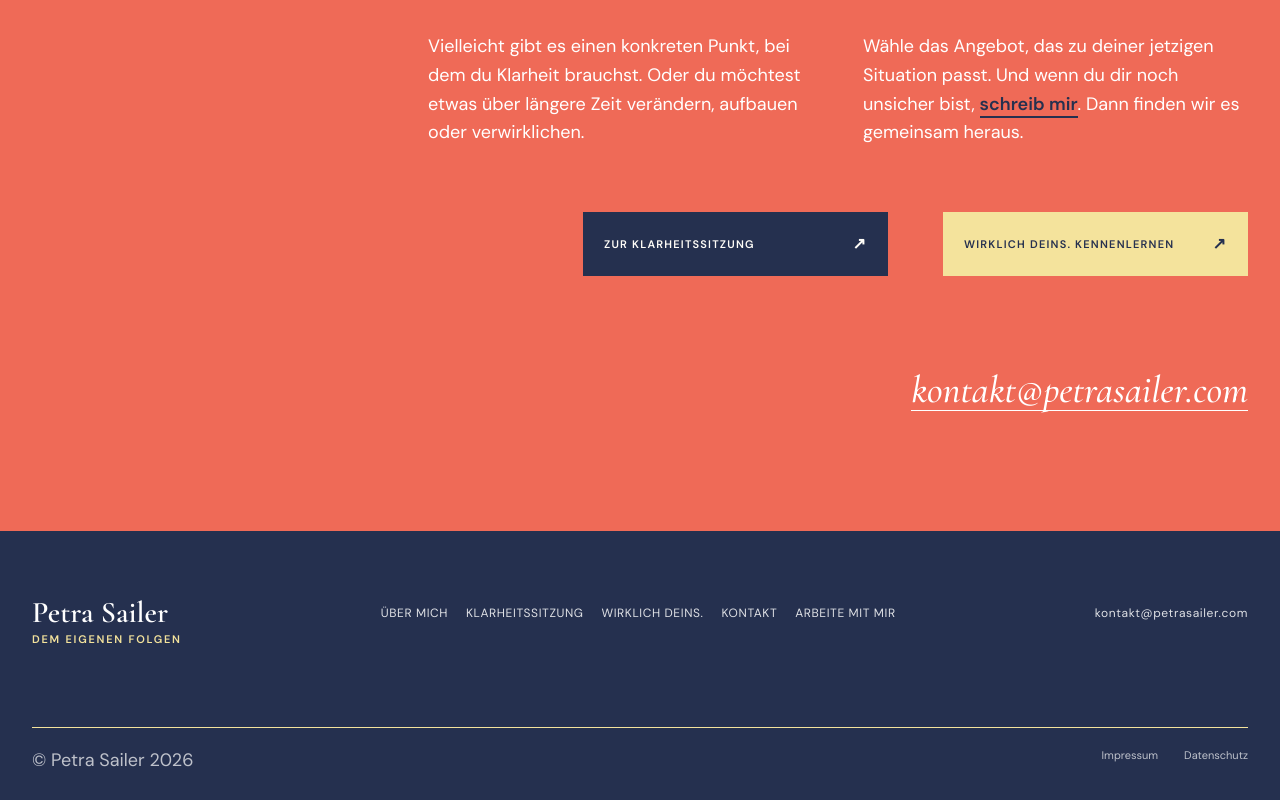
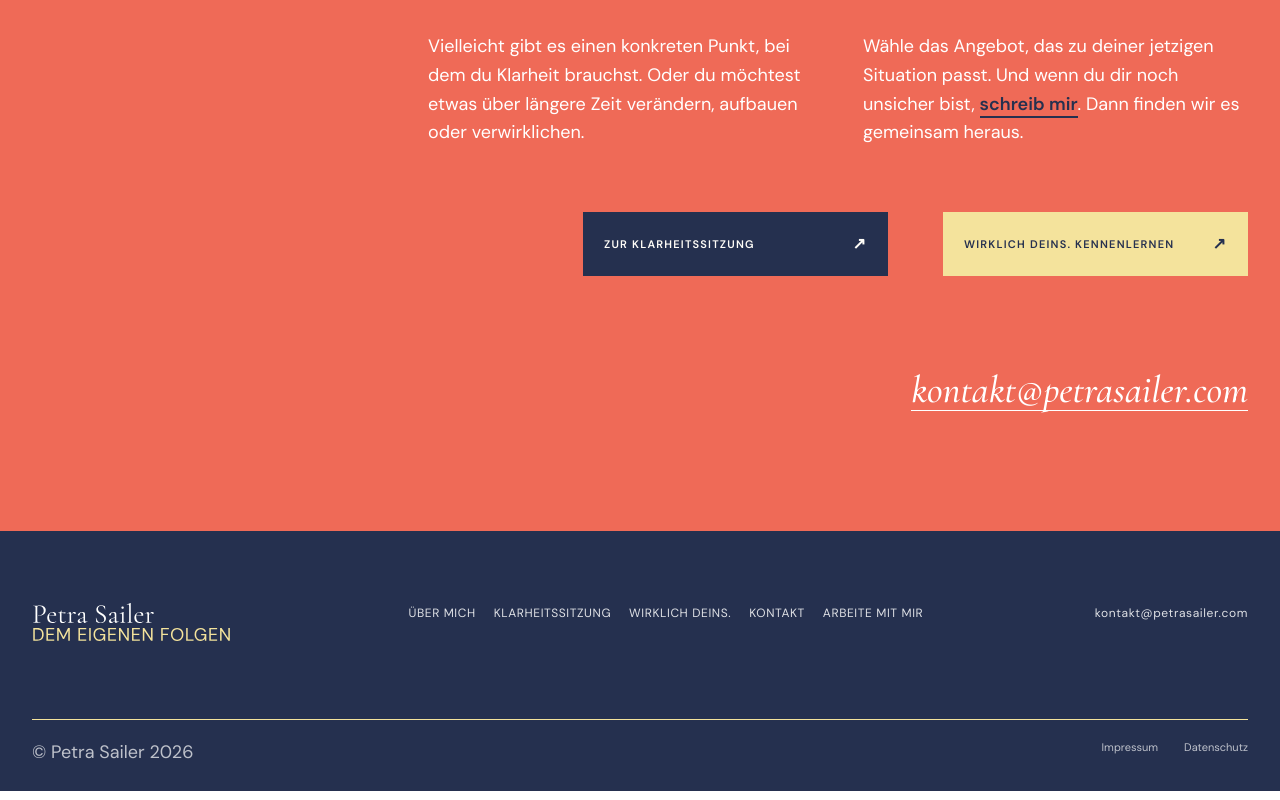
Before and after one commit to liberdade-ai/petrasailer, a Next.js app: page / in a window 1280 px wide. Shown: the part 8726-9526 px from the top of the page. Built offline with nearby package versions, Linux system fonts and the light colour scheme.

Commit message:
Replace footer logo across site

```diff
--- a/app/(website)/Home.tsx
+++ b/app/(website)/Home.tsx
@@ -211,7 +211,7 @@ export default function HomeContent() {
       </main>
 
       <footer className={styles.footer}>
-        <a className={styles.footerBrand} href="#top"><strong>Petra Sailer</strong><span>Dem Eigenen folgen</span></a>
+        <a className={styles.footerBrand} href="#top"><img src="/petra-sailer-footer-logo.svg" alt="" /></a>
         <nav aria-label="Footer-Navigation"><NavLinks /><a href="/arbeite-mit-mir/">ARBEITE MIT MIR</a></nav>
         <a className={styles.footerEmail} href="mailto:kontakt@petrasailer.com" data-umami-event="contact_click" data-umami-event-method="email" data-umami-event-location="footer">kontakt@petrasailer.com</a>
         <div className={styles.footerBottom}>
--- a/app/(website)/arbeite-mit-mir/page.tsx
+++ b/app/(website)/arbeite-mit-mir/page.tsx
@@ -100,7 +100,7 @@ export default function WorkWithMePage() {
         </section>
       </main>
 
-      <footer className={`${shell.footer} ${siteStyles.siteFooter}`}><a className={shell.footerBrand} href="#top"><strong>Petra Sailer</strong><span>Dem Eigenen folgen</span></a><nav aria-label="Footer-Navigation"><a href="/ueber-mich/">ÜBER MICH</a><a href="/klarheitssitzung/">KLARHEITSSITZUNG</a><a href="/wirklich-deins/">WIRKLICH DEINS.</a><a href="/kontakt/">KONTAKT</a><a href="#top" aria-current="page">ARBEITE MIT MIR</a></nav><a className={shell.footerEmail} href="mailto:kontakt@petrasailer.com" data-umami-event="contact_click" data-umami-event-method="email" data-umami-event-location="footer">kontakt@petrasailer.com</a><div className={shell.footerBottom}><p>© Petra Sailer 2026</p><div><a href="https://petrasailer.com/impressum/">Impressum</a><a href="https://petrasailer.com/datenschutz/">Datenschutz</a></div></div></footer>
+      <footer className={`${shell.footer} ${siteStyles.siteFooter}`}><a className={shell.footerBrand} href="#top"><img src="/petra-sailer-footer-logo.svg" alt="" /></a><nav aria-label="Footer-Navigation"><a href="/ueber-mich/">ÜBER MICH</a><a href="/klarheitssitzung/">KLARHEITSSITZUNG</a><a href="/wirklich-deins/">WIRKLICH DEINS.</a><a href="/kontakt/">KONTAKT</a><a href="#top" aria-current="page">ARBEITE MIT MIR</a></nav><a className={shell.footerEmail} href="mailto:kontakt@petrasailer.com" data-umami-event="contact_click" data-umami-event-method="email" data-umami-event-location="footer">kontakt@petrasailer.com</a><div className={shell.footerBottom}><p>© Petra Sailer 2026</p><div><a href="https://petrasailer.com/impressum/">Impressum</a><a href="https://petrasailer.com/datenschutz/">Datenschutz</a></div></div></footer>
     </div>
   );
 }
--- a/app/(website)/base.module.css
+++ b/app/(website)/base.module.css
@@ -148,9 +148,8 @@
 .email { display: block; width: max-content; margin: 95px 0 0 auto; font: italic 500 clamp(28px, 3vw, 42px)/1 "Cormorant Garamond", Georgia, serif; border-bottom: 1px solid currentColor; }
 
 .footer { display: grid; grid-template-columns: .8fr 1.2fr 1fr; gap: 70px; padding: 80px max(32px, calc((100vw - 1280px) / 2)) 28px; background: var(--blue); color: var(--white); }
-.footerBrand { display: flex; flex-direction: column; gap: 2px; }
-.footerBrand strong { font: 600 30px/1 "Cormorant Garamond", Georgia, serif; }
-.footerBrand span { color: var(--sun); font-size: 11px; font-weight: 600; letter-spacing: .16em; text-transform: uppercase; }
+.footerBrand { display: block; height: 43px; overflow: hidden; }
+.footerBrand img { display: block; width: 205px; max-width: none; height: auto; }
 .footer nav { display: grid; grid-template-columns: 1fr 1fr; gap: 14px 30px; }
 .footer nav a, .footerEmail { font-size: 12px; letter-spacing: .05em; opacity: .85; }
 .footer nav a:hover, .footerEmail:hover { opacity: 1; color: var(--sun); }
--- a/app/(website)/kennenlerngespraech/page.tsx
+++ b/app/(website)/kennenlerngespraech/page.tsx
@@ -68,7 +68,7 @@ export default function IntroCallPage() {
       </main>
 
       <footer className={`${shell.footer} ${siteStyles.siteFooter}`}>
-        <a className={shell.footerBrand} href="#top"><strong>Petra Sailer</strong><span>Dem Eigenen folgen</span></a>
+        <a className={shell.footerBrand} href="#top"><img src="/petra-sailer-footer-logo.svg" alt="" /></a>
         <nav aria-label="Footer-Navigation"><a href="/ueber-mich/">ÜBER MICH</a><a href="/klarheitssitzung/">KLARHEITSSITZUNG</a><a href="/wirklich-deins/">WIRKLICH DEINS.</a><a href="/kontakt/">KONTAKT</a><a href="/arbeite-mit-mir/">ARBEITE MIT MIR</a></nav>
         <a className={shell.footerEmail} href="mailto:kontakt@petrasailer.com" data-umami-event="contact_click" data-umami-event-method="email" data-umami-event-location="footer">kontakt@petrasailer.com</a>
         <div className={shell.footerBottom}><p>© Petra Sailer 2026</p><div><a href="https://petrasailer.com/impressum/">Impressum</a><a href="https://petrasailer.com/datenschutz/">Datenschutz</a></div></div>
--- a/app/(website)/klarheitssitzung/page.tsx
+++ b/app/(website)/klarheitssitzung/page.tsx
@@ -210,7 +210,7 @@ export default function ClarityPage() {
       </main>
 
       <footer className={`${shell.footer} ${siteStyles.siteFooter}`}>
-        <a className={shell.footerBrand} href="#top"><strong>Petra Sailer</strong><span>Dem Eigenen folgen</span></a>
+        <a className={shell.footerBrand} href="#top"><img src="/petra-sailer-footer-logo.svg" alt="" /></a>
         <nav aria-label="Footer-Navigation"><a href="/ueber-mich/">ÜBER MICH</a><a href="#top">KLARHEITSSITZUNG</a><a href="/wirklich-deins/">WIRKLICH DEINS.</a><a href="/kontakt/">KONTAKT</a><a href="/arbeite-mit-mir/">ARBEITE MIT MIR</a></nav>
         <a className={shell.footerEmail} href="mailto:kontakt@petrasailer.com" data-umami-event="contact_click" data-umami-event-method="email" data-umami-event-location="footer">kontakt@petrasailer.com</a>
         <div className={shell.footerBottom}><p>© Petra Sailer 2026</p><div><a href="https://petrasailer.com/impressum/">Impressum</a><a href="https://petrasailer.com/datenschutz/">Datenschutz</a></div></div>
--- a/app/(website)/kontakt/page.tsx
+++ b/app/(website)/kontakt/page.tsx
@@ -73,7 +73,7 @@ export default function ContactPage() {
         </section>
       </main>
 
-      <footer className={`${shell.footer} ${siteStyles.siteFooter}`}><a className={shell.footerBrand} href="#top"><strong>Petra Sailer</strong><span>Dem Eigenen folgen</span></a><nav aria-label="Footer-Navigation"><a href="/ueber-mich/">ÜBER MICH</a><a href="/klarheitssitzung/">KLARHEITSSITZUNG</a><a href="/wirklich-deins/">WIRKLICH DEINS.</a><a href="#top">KONTAKT</a><a href="/arbeite-mit-mir/">ARBEITE MIT MIR</a></nav><a className={shell.footerEmail} href="mailto:kontakt@petrasailer.com" data-umami-event="contact_click" data-umami-event-method="email" data-umami-event-location="footer">kontakt@petrasailer.com</a><div className={shell.footerBottom}><p>© Petra Sailer 2026</p><div><a href="https://petrasailer.com/impressum/">Impressum</a><a href="https://petrasailer.com/datenschutz/">Datenschutz</a></div></div></footer>
+      <footer className={`${shell.footer} ${siteStyles.siteFooter}`}><a className={shell.footerBrand} href="#top"><img src="/petra-sailer-footer-logo.svg" alt="" /></a><nav aria-label="Footer-Navigation"><a href="/ueber-mich/">ÜBER MICH</a><a href="/klarheitssitzung/">KLARHEITSSITZUNG</a><a href="/wirklich-deins/">WIRKLICH DEINS.</a><a href="#top">KONTAKT</a><a href="/arbeite-mit-mir/">ARBEITE MIT MIR</a></nav><a className={shell.footerEmail} href="mailto:kontakt@petrasailer.com" data-umami-event="contact_click" data-umami-event-method="email" data-umami-event-location="footer">kontakt@petrasailer.com</a><div className={shell.footerBottom}><p>© Petra Sailer 2026</p><div><a href="https://petrasailer.com/impressum/">Impressum</a><a href="https://petrasailer.com/datenschutz/">Datenschutz</a></div></div></footer>
     </div>
   );
 }
--- a/app/(website)/ueber-mich/page.tsx
+++ b/app/(website)/ueber-mich/page.tsx
@@ -148,7 +148,7 @@ export default function AboutPage() {
         </section>
       </main>
 
-      <footer className={`${shell.footer} ${siteStyles.siteFooter}`}><a className={shell.footerBrand} href="#top"><strong>Petra Sailer</strong><span>Dem Eigenen folgen</span></a><nav aria-label="Footer-Navigation"><a href="#top">ÜBER MICH</a><a href="/klarheitssitzung/">KLARHEITSSITZUNG</a><a href="/wirklich-deins/">WIRKLICH DEINS.</a><a href="/kontakt/">KONTAKT</a><a href="/arbeite-mit-mir/">ARBEITE MIT MIR</a></nav><a className={shell.footerEmail} href="mailto:kontakt@petrasailer.com" data-umami-event="contact_click" data-umami-event-method="email" data-umami-event-location="footer">kontakt@petrasailer.com</a><div className={shell.footerBottom}><p>© Petra Sailer 2026</p><div><a href="https://petrasailer.com/impressum/">Impressum</a><a href="https://petrasailer.com/datenschutz/">Datenschutz</a></div></div></footer>
+      <footer className={`${shell.footer} ${siteStyles.siteFooter}`}><a className={shell.footerBrand} href="#top"><img src="/petra-sailer-footer-logo.svg" alt="" /></a><nav aria-label="Footer-Navigation"><a href="#top">ÜBER MICH</a><a href="/klarheitssitzung/">KLARHEITSSITZUNG</a><a href="/wirklich-deins/">WIRKLICH DEINS.</a><a href="/kontakt/">KONTAKT</a><a href="/arbeite-mit-mir/">ARBEITE MIT MIR</a></nav><a className={shell.footerEmail} href="mailto:kontakt@petrasailer.com" data-umami-event="contact_click" data-umami-event-method="email" data-umami-event-location="footer">kontakt@petrasailer.com</a><div className={shell.footerBottom}><p>© Petra Sailer 2026</p><div><a href="https://petrasailer.com/impressum/">Impressum</a><a href="https://petrasailer.com/datenschutz/">Datenschutz</a></div></div></footer>
     </div>
   );
 }
--- a/app/(website)/wirklich-deins/page.tsx
+++ b/app/(website)/wirklich-deins/page.tsx
@@ -143,7 +143,7 @@ export default function ReallyYoursPage() {
         <section className={styles.finalCta}><Marker number="11" round>LASS UNS KENNENLERNEN</Marker><h2>Erzähl mir, <em>was du vorhast.</em></h2><div><p>Im Kennenlerngespräch sprechen wir über das, was du verändern, aufbauen oder verwirklichen möchtest. Du kannst deine Fragen stellen, und wir schauen in Ruhe, ob Wirklich Deins. auch wirklich deins ist.</p><ActionLink href="/kennenlerngespraech/" light tracking={{ cta: "kennenlerngespraech_anfragen", location: "wirklich_deins_abschluss" }}>Kennenlerngespräch buchen</ActionLink></div><p className={styles.contact}>Du möchtest lieber direkt schreiben? <a href="mailto:kontakt@petrasailer.com" data-umami-event="contact_click" data-umami-event-method="email" data-umami-event-location="wirklich_deins_abschluss">kontakt@petrasailer.com</a></p></section>
       </main>
 
-      <footer className={`${shell.footer} ${siteStyles.siteFooter}`}><a className={shell.footerBrand} href="#top"><strong>Petra Sailer</strong><span>Dem Eigenen folgen</span></a><nav aria-label="Footer-Navigation"><a href="/ueber-mich/">ÜBER MICH</a><a href="/klarheitssitzung/">KLARHEITSSITZUNG</a><a href="#top">WIRKLICH DEINS.</a><a href="/kontakt/">KONTAKT</a><a href="/arbeite-mit-mir/">ARBEITE MIT MIR</a></nav><a className={shell.footerEmail} href="mailto:kontakt@petrasailer.com" data-umami-event="contact_click" data-umami-event-method="email" data-umami-event-location="footer">kontakt@petrasailer.com</a><div className={shell.footerBottom}><p>© Petra Sailer 2026</p><div><a href="https://petrasailer.com/impressum/">Impressum</a><a href="https://petrasailer.com/datenschutz/">Datenschutz</a></div></div></footer>
+      <footer className={`${shell.footer} ${siteStyles.siteFooter}`}><a className={shell.footerBrand} href="#top"><img src="/petra-sailer-footer-logo.svg" alt="" /></a><nav aria-label="Footer-Navigation"><a href="/ueber-mich/">ÜBER MICH</a><a href="/klarheitssitzung/">KLARHEITSSITZUNG</a><a href="#top">WIRKLICH DEINS.</a><a href="/kontakt/">KONTAKT</a><a href="/arbeite-mit-mir/">ARBEITE MIT MIR</a></nav><a className={shell.footerEmail} href="mailto:kontakt@petrasailer.com" data-umami-event="contact_click" data-umami-event-method="email" data-umami-event-location="footer">kontakt@petrasailer.com</a><div className={shell.footerBottom}><p>© Petra Sailer 2026</p><div><a href="https://petrasailer.com/impressum/">Impressum</a><a href="https://petrasailer.com/datenschutz/">Datenschutz</a></div></div></footer>
     </div>
   );
 }
--- a/app/danke-kennenlerngespraech/page.tsx
+++ b/app/danke-kennenlerngespraech/page.tsx
@@ -72,8 +72,7 @@ export default function DankeKennenlerngespraech() {
 
       <footer className={`${shell.footer} ${siteStyles.siteFooter}`}>
         <Link className={shell.footerBrand} href="/">
-          <strong>Petra Sailer</strong>
-          <span>Dem Eigenen folgen</span>
+          <img src="/petra-sailer-footer-logo.svg" alt="" />
         </Link>
         <nav aria-label="Footer-Navigation">
           <a href="/ueber-mich/">ÜBER MICH</a>
--- a/app/danke-klarheitssitzung/page.tsx
+++ b/app/danke-klarheitssitzung/page.tsx
@@ -52,7 +52,7 @@ export default function DankeKlarheitssitzung() {
       </main>
 
       <footer className={`${shell.footer} ${siteStyles.siteFooter}`}>
-        <Link className={shell.footerBrand} href="/"><strong>Petra Sailer</strong><span>Dem Eigenen folgen</span></Link>
+        <Link className={shell.footerBrand} href="/"><img src="/petra-sailer-footer-logo.svg" alt="" /></Link>
         <nav aria-label="Footer-Navigation"><a href="/ueber-mich/">ÜBER MICH</a><a href="/klarheitssitzung/">KLARHEITSSITZUNG</a><a href="/wirklich-deins/">WIRKLICH DEINS.</a><a href="/kontakt/">KONTAKT</a><a href="/arbeite-mit-mir/">ARBEITE MIT MIR</a></nav>
         <a className={shell.footerEmail} href="mailto:kontakt@petrasailer.com" data-umami-event="contact_click" data-umami-event-method="email" data-umami-event-location="footer">kontakt@petrasailer.com</a>
         <div className={shell.footerBottom}><p>© Petra Sailer 2026</p><div><a href="https://petrasailer.com/impressum/">Impressum</a><a href="https://petrasailer.com/datenschutz/">Datenschutz</a></div></div>
```
Also changed, not shown: public/petra-sailer-footer-logo.svg (added).
